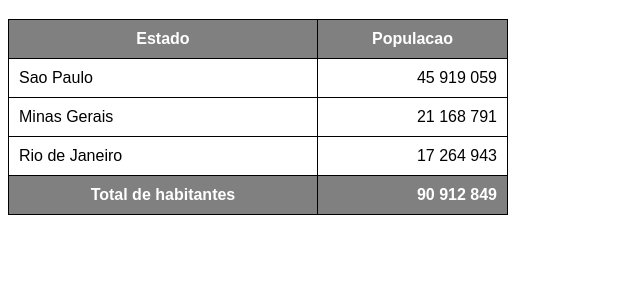
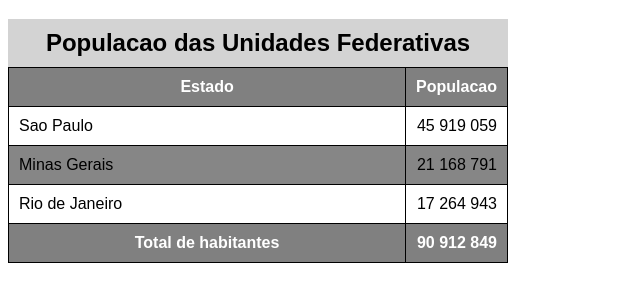
Before and after one commit to Murilloww/HTML-CSS, a plain HTML site: page exercicios/ex023/tabela002.html in a window 1280 px wide. Shown: the part 61-362 px from the top of the page, without its empty margins (0-640 px from the left). Drawn offline with Linux system fonts and the light colour scheme.

Commit message:
Update tabela002.html

```diff
--- a/exercicios/ex023/tabela002.html
+++ b/exercicios/ex023/tabela002.html
@@ -27,6 +27,17 @@
         td.num{
             text-align: right;
         }
+
+        tbody > tr:nth-child(even){
+            background-color: rgb(134, 134, 134);
+        }
+
+        caption{
+            font-size: 1.5em;
+            font-weight: bold;
+            padding: 10px;
+            background-color: lightgray;
+        }
     </style>
 </head>
 <body>
@@ -34,6 +45,7 @@
     <!--
         ANATOMIA PARA TABELAS GRANDES
         TABLE
+            CAPTION
             THEAD
                 TR, TD, TH
             TBODY
@@ -42,10 +54,13 @@
                 TR, TD, TH
     -->
     <table>
+        <caption>
+            Populacao das Unidades Federativas
+        </caption>
         <thead>
             <tr>
-                <th>Estado</th>
-                <th>Populacao</th>
+                <th scope="col">Estado</th>
+                <th scope="col" style="width: 50px;">Populacao</th>
             </tr>
         </thead>
         <tbody>
@@ -64,7 +79,7 @@
         </tbody>
         <tfoot>
             <tr>
-                <th>Total de habitantes</th>
+                <th scope="row">Total de habitantes</th>
                 <td class="num"><strong>90 912 849</strong></td>
             </tr>
         </tfoot>
```
